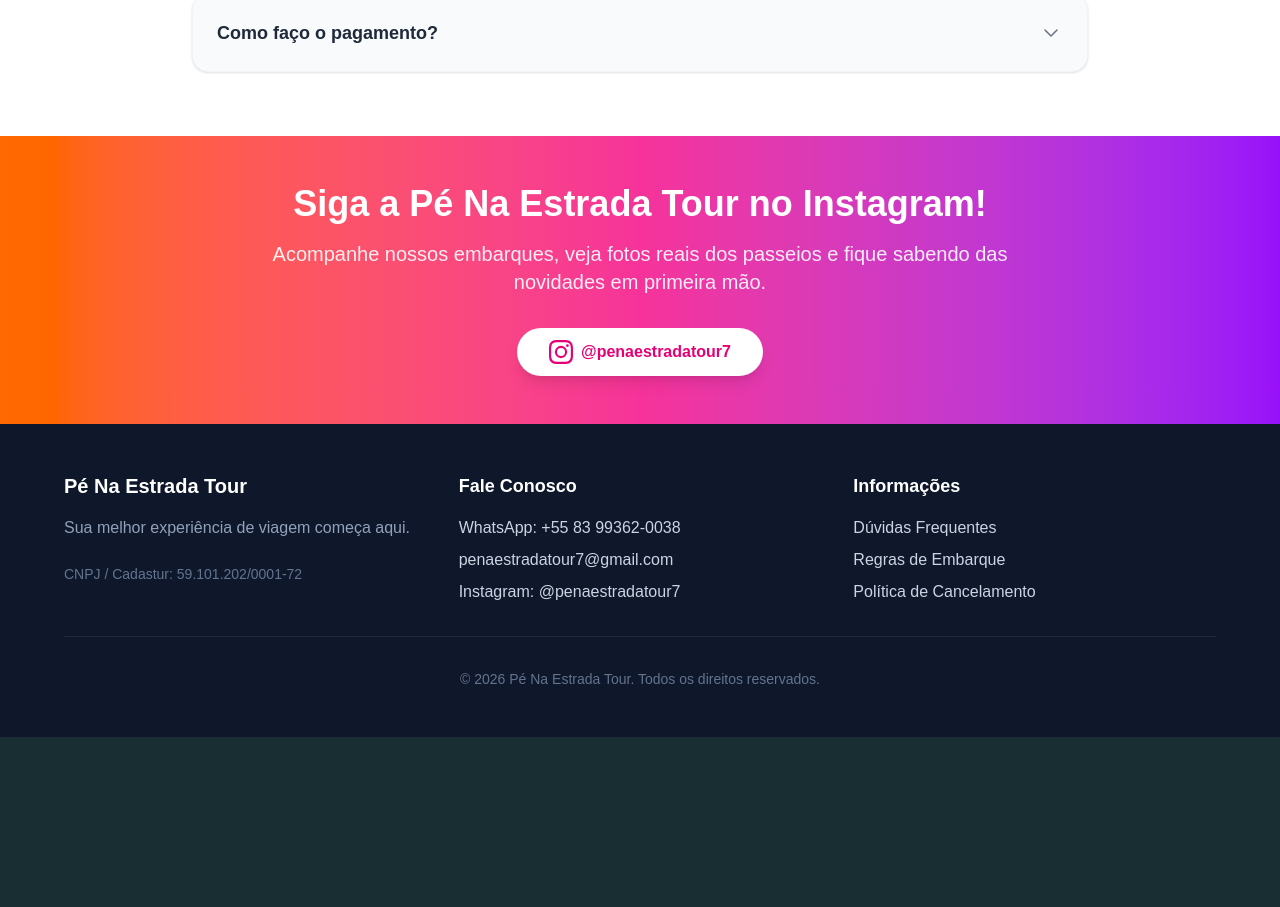
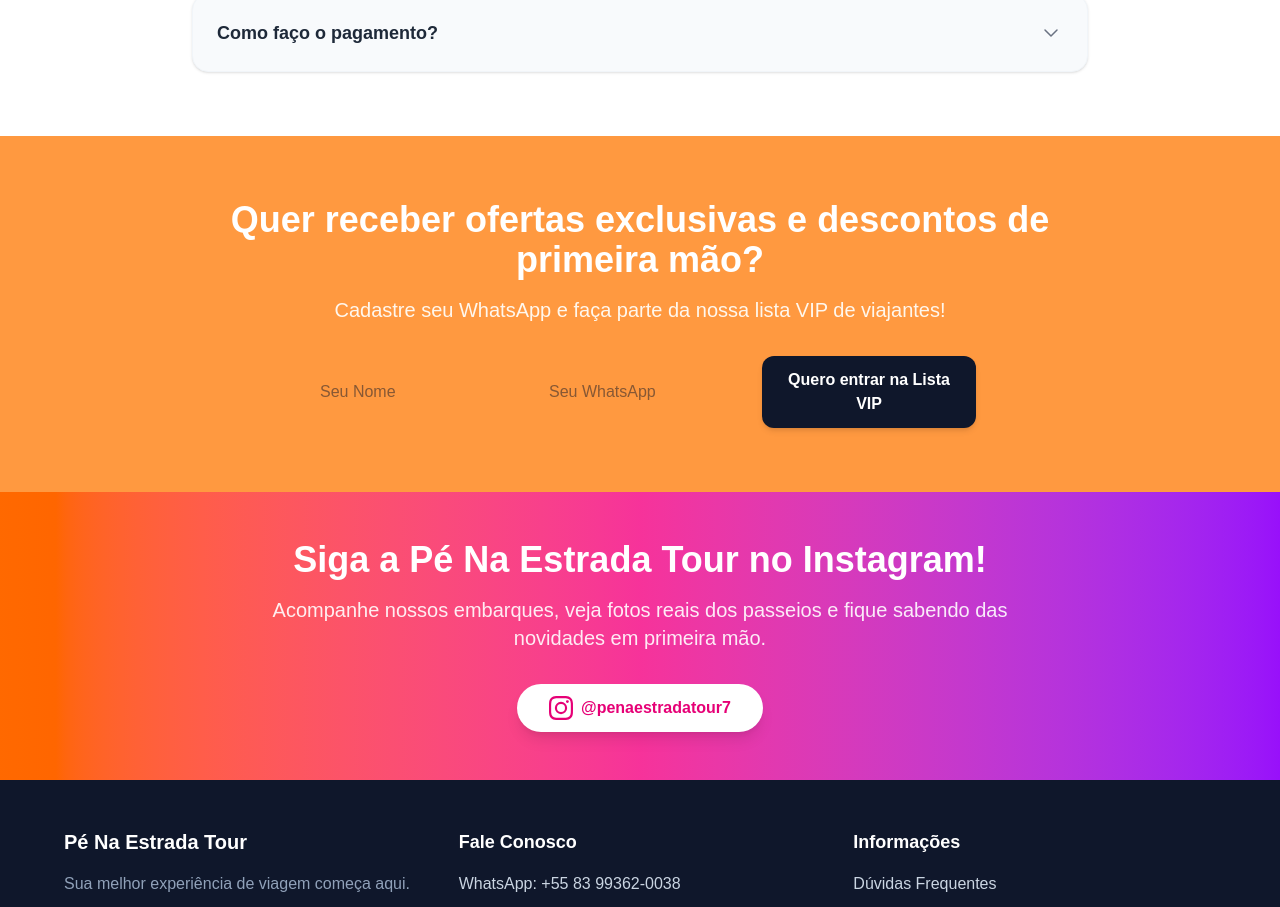
Before and after one commit to cosmo-matias/pe-na-estrada-site, a Next.js app: page / in a window 1280 px wide. Shown: the part 1900-2807 px from the top of the page. Before the commit the page ends 2637 px from the top, so only its background shows below. Built offline with nearby package versions, Linux system fonts and the light colour scheme; no server answers; the database is empty.

Commit message:
Adiciona secao de captacao de leads para lista VIP de WhatsApp

```diff
--- a/app/page.tsx
+++ b/app/page.tsx
@@ -11,6 +11,7 @@ import InstagramBanner from "@/components/InstagramBanner";
 import BarraBusca from "@/components/BarraBusca";
 import TimelineRoteiro from "@/components/TimelineRoteiro";
 import ChecklistPasseio from "@/components/ChecklistPasseio";
+import CaptacaoLeads from "@/components/CaptacaoLeads";
 
 // Definindo a interface para o Passeio
 interface Passeio {
@@ -250,6 +251,9 @@ export default function Home() {
       {/* FAQ */}
       <Faq />
 
+      {/* Captação de Leads */}
+      <CaptacaoLeads />
+
       {/* Instagram Banner */}
       <InstagramBanner />
 
--- /dev/null
+++ b/components/CaptacaoLeads.tsx
@@ -0,0 +1,56 @@
+"use client";
+
+import React, { useState } from 'react';
+
+export default function CaptacaoLeads() {
+  const [nome, setNome] = useState('');
+  const [whatsapp, setWhatsapp] = useState('');
+
+  const handleSubmit = (e: React.FormEvent) => {
+    e.preventDefault();
+    alert('Obrigado! Em breve você receberá novidades.');
+    setNome('');
+    setWhatsapp('');
+  };
+
+  return (
+    <section className="w-full bg-[var(--color-primary-accent)] py-16 px-6">
+      <div className="max-w-4xl mx-auto text-center">
+        <h2 className="text-3xl md:text-4xl font-bold text-white mb-4">
+          Quer receber ofertas exclusivas e descontos de primeira mão?
+        </h2>
+        <p className="text-orange-50 text-lg md:text-xl mb-8">
+          Cadastre seu WhatsApp e faça parte da nossa lista VIP de viajantes!
+        </p>
+
+        <form
+          onSubmit={handleSubmit}
+          className="flex flex-col md:flex-row gap-4 justify-center max-w-2xl mx-auto"
+        >
+          <input
+            type="text"
+            placeholder="Seu Nome"
+            required
+            value={nome}
+            onChange={(e) => setNome(e.target.value)}
+            className="w-full md:w-1/3 px-4 py-3 rounded-xl border-none text-gray-900 focus:outline-none focus:ring-2 focus:ring-orange-300"
+          />
+          <input
+            type="tel"
+            placeholder="Seu WhatsApp"
+            required
+            value={whatsapp}
+            onChange={(e) => setWhatsapp(e.target.value)}
+            className="w-full md:w-1/3 px-4 py-3 rounded-xl border-none text-gray-900 focus:outline-none focus:ring-2 focus:ring-orange-300"
+          />
+          <button
+            type="submit"
+            className="w-full md:w-1/3 bg-slate-900 hover:bg-slate-800 text-white font-bold py-3 px-6 rounded-xl transition-colors shadow-md hover:shadow-lg"
+          >
+            Quero entrar na Lista VIP
+          </button>
+        </form>
+      </div>
+    </section>
+  );
+}
```
